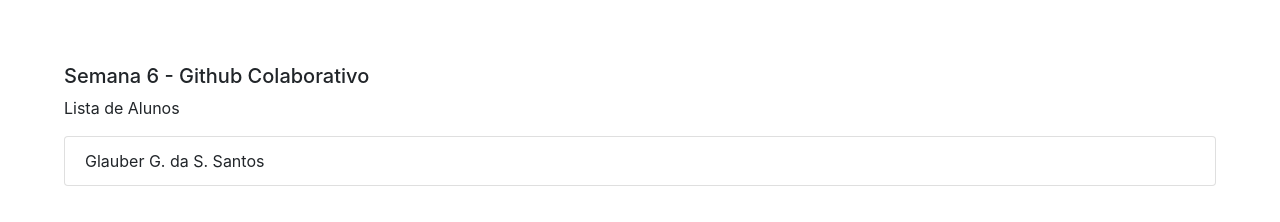
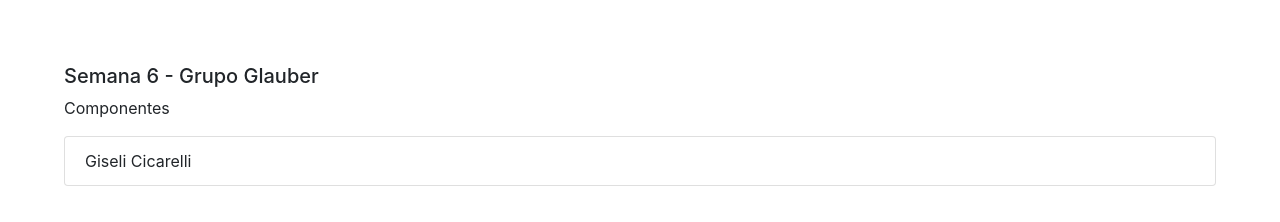
Before and after one commit to GlauberGoncalves/lasalle.cscw.colabora, a plain HTML site: page index.html in a window 1280 px wide. Drawn offline with nearby package versions, Linux system fonts and the light colour scheme.

Commit message:
Update index.html
Adicionado Giseli Cicarelli

```diff
--- a/index.html
+++ b/index.html
@@ -17,12 +17,12 @@
 </head>
 
 <body>
-    <h1>Semana 6 - Github Colaborativo</h1>
-    <p>Lista de Alunos</p>
+    <h1>Semana 6 - Grupo Glauber</h1>
+    <p>Componentes</p>
 
     <ul class="list-group">
         <li class="list-group-item">
-            Glauber G. da S. Santos<br>
+            Giseli Cicarelli<br>
         </li>
     </ul>
 </body>
```
